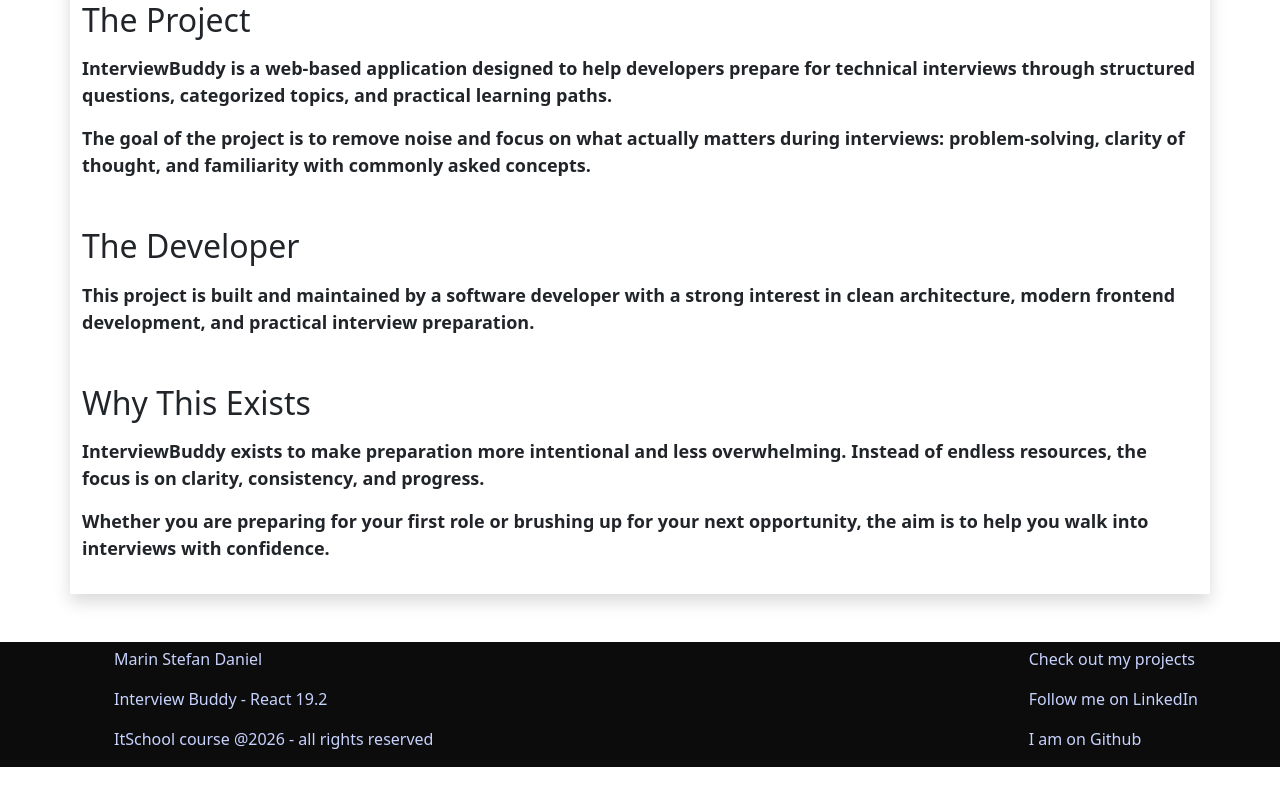
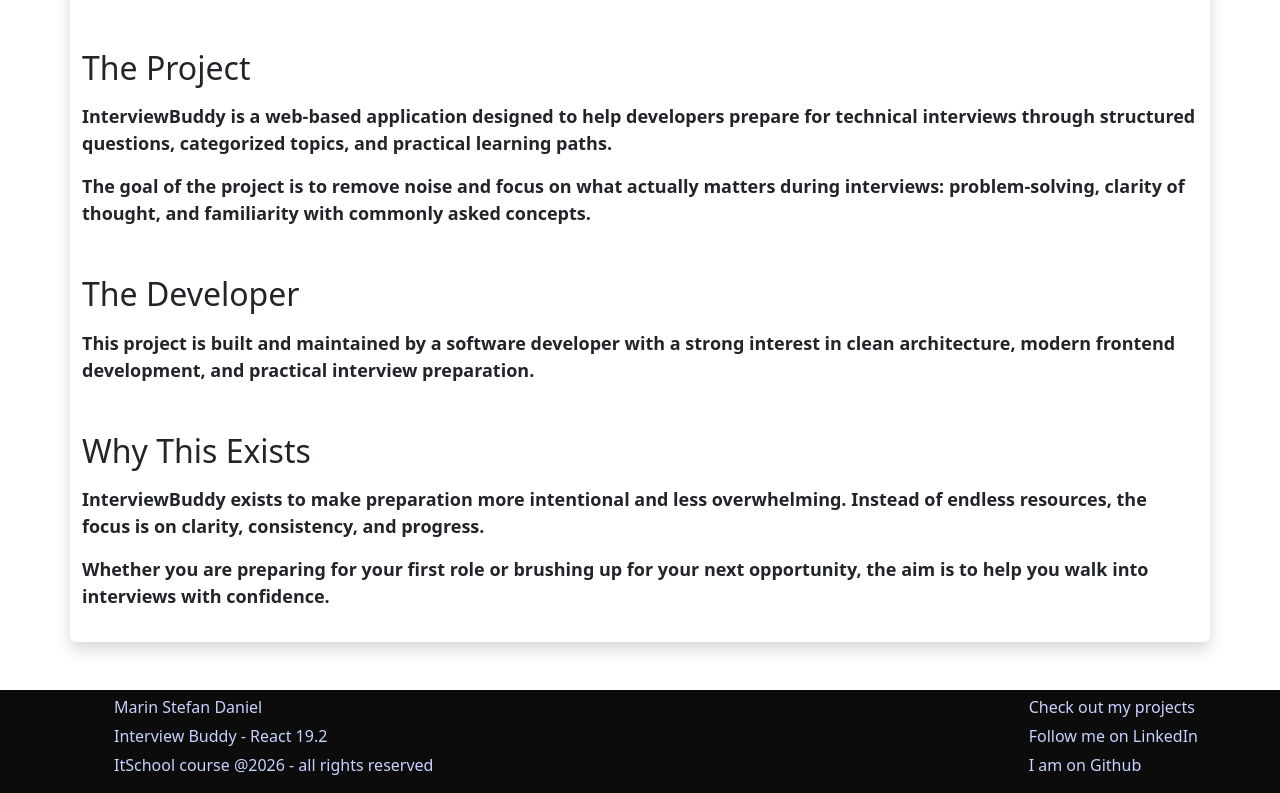
Before and after one commit to marin-stefan/InterviewBuddy, a React (Vite) app: page /about in a window 1280 px wide. Shown: the part 278-1071 px from the top of the page. Before the commit the page ends 1045 px from the top, so only its background shows below. Built offline with nearby package versions, Linux system fonts and the light colour scheme.

Commit message:
css for footer and about

```diff
--- a/src/components/Footer/Footer.css
+++ b/src/components/Footer/Footer.css
@@ -13,3 +13,25 @@
     text-decoration: none;
     color: #c7d2fe;
 }
+
+.footer-box p {
+    margin-bottom: 3px;
+}
+
+.footer-box {
+    flex-direction: column;
+}
+
+@media (min-width: 768px) {
+    .footer-box p {
+        margin-bottom: 5px;
+    }
+
+    .footer-box {
+        align-items: center;
+        justify-content: space-between;
+        flex-direction: row;
+        padding-left: 25px;
+        padding-right: 25px;
+    }
+}
--- a/src/components/Footer/Footer.jsx
+++ b/src/components/Footer/Footer.jsx
@@ -4,12 +4,12 @@
 export default function Footer() {
     return (
         <footer className="mt-auto">
-            <div className="container d-flex flex-wrap justify-content-between align-items-center">
+            <div className="container footer-box d-flex">
                 <div>
                     <ul>
                         <li><p>Marin Stefan Daniel</p></li>
                         <li><p>Interview Buddy - React 19.2</p></li>
-                        <li>ItSchool course @2026 - all rights reserved</li>
+                        <li><p>ItSchool course @2026 - all rights reserved</p></li>
                     </ul>
                 </div>
                 <div>
--- a/src/pages/About/About.jsx
+++ b/src/pages/About/About.jsx
@@ -4,7 +4,7 @@
 export default function About() {
     return (
         <Layout>
-            <div className="container my-5 shadow about-main pb-3">
+            <div className="container my-5 shadow rounded about-main pb-3 pt-5">
                 <div className="mb-5 text-center">
                     <h1 className="fw-bold">About InterviewBuddy</h1>
                     <p className="text-muted mt-2">
```
